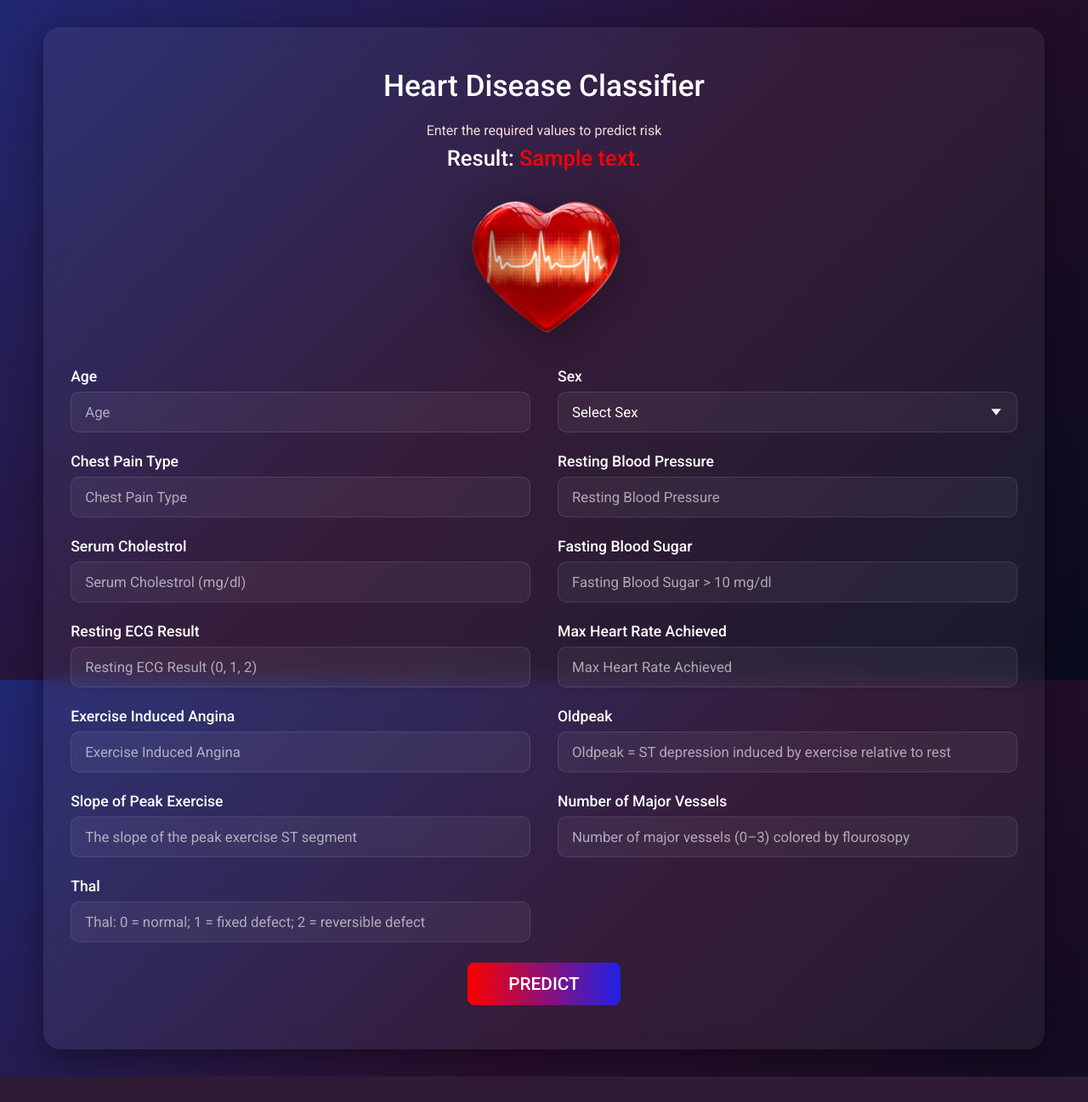
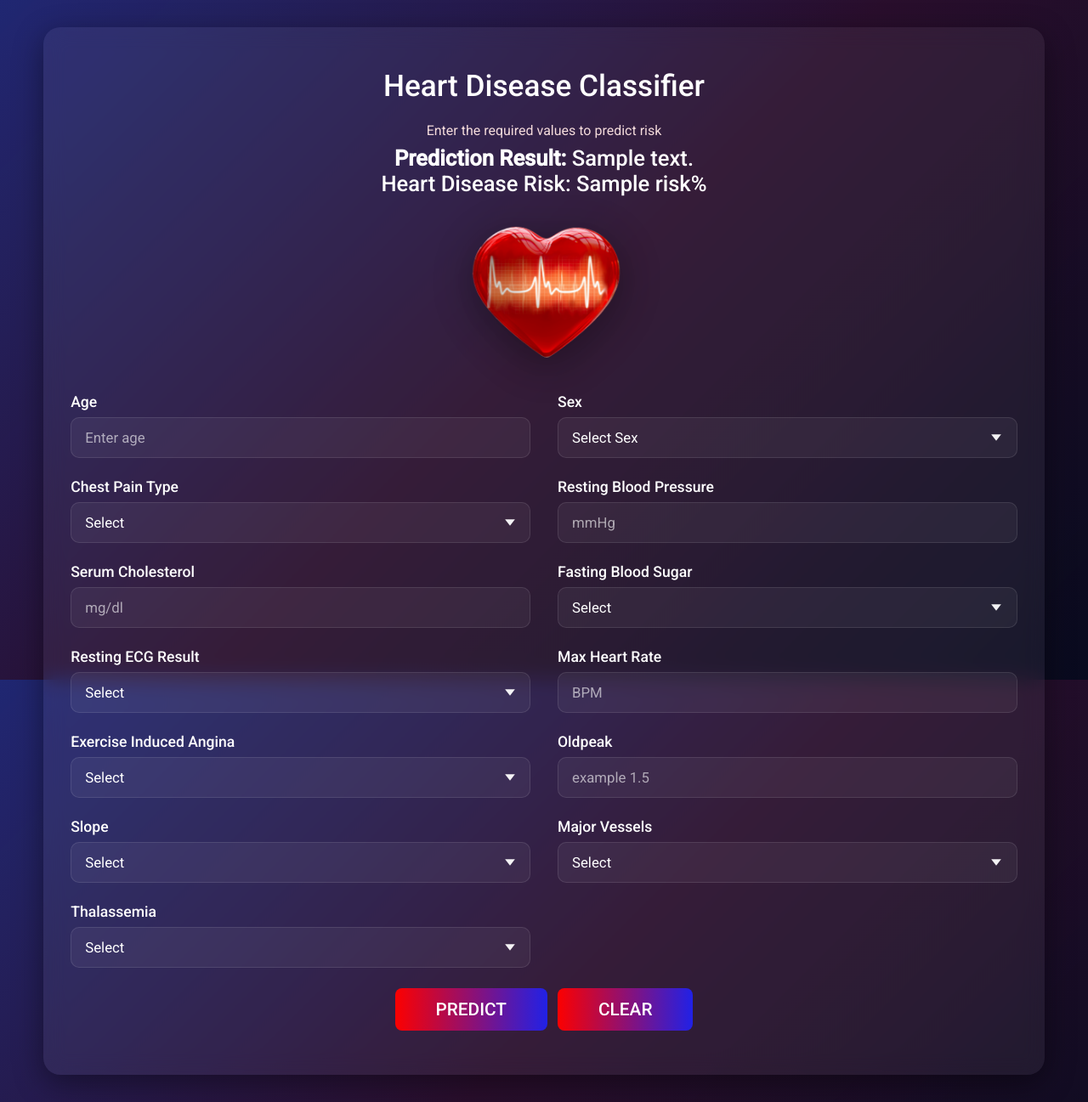
Before and after one commit to ritesh7081/Heart-Disease-Detection-System-Using, a Flask app: template templates/index.html in a window 1280 px wide. Shown: the whole page at 85% size. Before the commit the page ends 1267 px from the top, so only its background shows below. Run offline with Flask 3, Linux system fonts and the light colour scheme; the template is opened without the code that fills it: most values are stand-ins (such as "Sample title", 1, 10 or a date in 2020).

Commit message:
Adding some changes in this project

```diff
--- a/app.py
+++ b/app.py
@@ -1,44 +1,82 @@
-from flask import Flask, request,render_template
+from flask import Flask, request, render_template
 import numpy as np
-from DecisionTree import *
 import pandas as pd
 from sklearn.model_selection import train_test_split
+from sklearn.ensemble import RandomForestClassifier
 
 app = Flask(__name__)
 
+# Load dataset
+data = pd.read_csv("./heart/heart.csv")
+
+# Features and target
+X, y = data.values[:, 0:13], data.values[:, -1]
+
+# Train test split
+X_train, X_test, y_train, y_test = train_test_split(
+    X, y, test_size=0.2, random_state=42
+)
+
+# Train model
+clf = RandomForestClassifier(n_estimators=200, random_state=42)
+clf.fit(X_train, y_train)
+
+# Calculate accuracy
+accuracy = np.mean(clf.predict(X_test) == y_test)
+print("Model accuracy:", accuracy)
+
+
 @app.route("/")
 def home():
-    return render_template("index.html")
+    return render_template(
+        "index.html",
+        accuracy=round(accuracy * 100, 2)
+    )
 
-@app.route("/predict", methods = ["POST"])
+
+@app.route("/predict", methods=["POST"])
 def predict():
-    if(request.method == "POST"):
-        data = pd.read_csv("./heart/heart.csv")
-        X, y = data.values[:, 0:13], data.values[:, -1]
-        clf = DecisionTree()
-        X_train, X_test, y_train, y_test = train_test_split(X, y, test_size=0.2, random_state=42)
-        clf.fit(X_train, y_train)
-        # Read form values by field name to ensure correct ordering and parsing
-        expected_fields = [
-            "Age",
-            "Sex",
-            "ChestPainType",
-            "RestingBloodPressure",
-            "SerumCholestrol",
-            "FastingBloodSugar",
-            "RestingECGResult",
-            "MaxHeartRateAchieved",
-            "ExerciseInducedAngina",
-            "Oldpeak",
-            "Slope",
-            "MajorVessels",
-            "Thal",
-        ]
-        float_features = [float(request.form.get(f)) for f in expected_fields]
-        features = [np.array(float_features)]
-        prediction = clf.predict(features)
-        result = "Negative" if prediction == 0 else "Positive"
-        return render_template("index.html", prediction_text = result)
+
+    expected_fields = [
+        "Age",
+        "Sex",
+        "ChestPainType",
+        "RestingBloodPressure",
+        "SerumCholestrol",
+        "FastingBloodSugar",
+        "RestingECGResult",
+        "MaxHeartRateAchieved",
+        "ExerciseInducedAngina",
+        "Oldpeak",
+        "Slope",
+        "MajorVessels",
+        "Thal",
+    ]
+
+    float_features = [float(request.form.get(f)) for f in expected_fields]
+    features = [np.array(float_features)]
+
+    # Prediction
+    prediction = clf.predict(features)
+
+    # Probability
+    probability = clf.predict_proba(features)
+
+    # Risk %
+    risk = round(probability[0][1] * 100, 2)
+
+    if prediction[0] == 1:
+        result = "Positive"
+    else:
+        result = "Negative"
+
+    return render_template(
+        "index.html",
+        prediction_text=result,
+        risk=risk,
+        accuracy=round(accuracy * 100, 2)
+    )
+
 
 if __name__ == "__main__":
     app.run(host="0.0.0.0", debug=False)
--- a/static/index.js
+++ b/static/index.js
@@ -1,57 +1,55 @@
-const predictBtn = document.querySelector("button")
-const form = document.querySelector("form")
+document.addEventListener("DOMContentLoaded", function () {
 
-// result coloring and image effect
-const resultSpanEl = document.querySelector("span")
-const heartImg = document.querySelector("img")
-if (resultSpanEl && resultSpanEl.innerText == "Negative") {
-    resultSpanEl.style.color = "Green"
-    heartImg.style.filter = "hue-rotate(120deg)"
-    heartImg.style.transition = "all 0.75s linear"
-} else if (resultSpanEl) {
-    resultSpanEl.style.color = "Red"
-}
+    const resultSpan = document.getElementById("prediction-text");
+    const heartImg = document.getElementById("heart-img");
 
-// Sync Sex select to a readonly text field (id="sex-text")
-function initSexSync() {
-    const sexSelect = document.getElementById('sex')
-    const sexText = document.getElementById('sex-text')
-    if (!sexSelect || !sexText) return
+    if (resultSpan && heartImg) {
 
-    const updateText = () => {
-        const val = sexSelect.value
-        if (val === '1') sexText.value = 'Male'
-        else if (val === '0') sexText.value = 'Female'
-        else sexText.value = ''
+        const result = resultSpan.innerText.trim().toLowerCase();
+
+        if (result.includes("negative")) {
+
+            resultSpan.style.color = "green";
+            heartImg.style.filter = "hue-rotate(120deg)";
+            heartImg.style.transition = "all 0.75s linear";
+
+        } else if (result.includes("positive")) {
+
+            resultSpan.style.color = "red";
+            heartImg.style.filter = "none";
+        }
     }
 
-    sexSelect.addEventListener('change', updateText)
-    // initialize on load
-    updateText()
-}
 
-document.addEventListener('DOMContentLoaded', initSexSync)
+    // Form validation + loader
+    const predictForm = document.getElementById("predict-form");
+    const predictButton = document.querySelector(".btn");
+    const predictionText = document.getElementById("prediction-text");
 
-// Show loader on submit, do light client-side validation
-const predictForm = document.getElementById('predict-form') || form
-const predictButton = document.getElementById('predict-btn') || predictBtn
-const predictionText = document.getElementById('prediction-text') || document.querySelector('span')
+    if (predictForm) {
 
-if (predictForm) {
-    predictForm.addEventListener('submit', (e) => {
-        // simple validation: ensure sex selected
-        const sex = document.getElementById('sex')
-        if (!sex || sex.value === '') {
-            e.preventDefault()
-            // shake the select and show small message
-            sex && sex.classList.add('invalid')
-            setTimeout(()=> sex && sex.classList.remove('invalid'), 900)
-            return
-        }
+        predictForm.addEventListener("submit", function (e) {
 
-        // start loader
-        predictButton && predictButton.classList.add('loading')
-        predictionText && (predictionText.innerText = 'Predicting...')
-        // allow form to submit normally to server; loader will show until page navigates
-    })
-}
+            const sex = document.getElementById("sex");
+
+            if (!sex || sex.value === "") {
+                e.preventDefault();
+                sex.classList.add("invalid");
+                setTimeout(() => sex.classList.remove("invalid"), 900);
+                return;
+            }
+
+            if (predictButton) {
+                predictButton.classList.add("loading");
+            }
+
+            if (predictionText) {
+                predictionText.innerText = "Predicting...";
+                predictionText.style.color = "#555";
+            }
+
+        });
+
+    }
+
+});
--- a/static/style.css
+++ b/static/style.css
@@ -173,6 +173,7 @@ select::-ms-expand { display: none }
   display: flex;
   justify-content: center;
   align-items: center;
+  gap: 0.75rem;
 }
 
 .submit-btn > button {
--- a/templates/index.html
+++ b/templates/index.html
@@ -1,110 +1,193 @@
 <!DOCTYPE html>
 <html lang="en">
+
 <head>
-    <meta charset="UTF-8" />
-    <meta http-equiv="X-UA-Compatible" />
-    <meta name="viewport" content="width=device-width, initial-scale=1.0" />
+  <meta charset="UTF-8">
+  <meta http-equiv="X-UA-Compatible" content="IE=edge">
+  <meta name="viewport" content="width=device-width, initial-scale=1.0">
   <title>Heart Disease Prediction</title>
-    <link rel="stylesheet" href="../static/style.css" />
+
+  <link rel="stylesheet" href="../static/style.css">
+
 </head>
+
 <body>
+
   <div class="login">
+
     <div class="card">
+
       <header class="card-header">
+
         <h1>Heart Disease Classifier</h1>
-          <p class="subtitle">Enter the required values to predict risk</p>
+
+        <p class="subtitle">
+          Enter the required values to predict risk
+        </p>
+
+        <!-- <p class="accuracy">
+          Model Accuracy: <span>{{accuracy}}%</span>
+        </p> -->
+
       </header>
 
       <div class="result">
-          Result: <span id="prediction-text">{{prediction_text}}</span>
+
+        <strong>Prediction Result:</strong>
+
+        <span id="prediction-text">
+          {{prediction_text}}
+        </span>
+
+        {% if risk %}
+        <p class="risk">
+          Heart Disease Risk: <span>{{risk}}%</span>
+        </p>
+        {% endif %}
+
       </div>
 
-        <form id="predict-form" action="predict" method="POST" novalidate>
+      <form id="predict-form" action="predict" method="POST">
+
         <div class="form-grid">
+
           <div class="heart-img">
-              <img src="../static/images/heart_img.png" alt="Heart" />
+            <img id="heart-img" src="../static/images/heart_img.png" alt="Heart">
           </div>
 
+
           <div class="input-container">
-              <label for="age">Age</label>
-              <input id="age" name="Age" type="number" step="any" placeholder="Age" required />
+            <label>Age</label>
+            <input name="Age" type="number" min="1" max="120" placeholder="Enter age" required>
           </div>
 
+
           <div class="input-container">
-              <label for="sex">Sex</label>
-              <div class="select-with-text">
-                <select id="sex" name="Sex" required>
+            <label>Sex</label>
+            <select name="Sex" id="sex" required>
               <option value="">Select Sex</option>
-                  <option value="1">Male</option>
-                  <option value="0">Female</option>
+              <option value="0">0 - Female</option>
+              <option value="1">1 - Male</option>
             </select>
-                <!-- <input id="sex-text" type="text" readonly placeholder="Sex" /> -->
-              </div>
           </div>
 
+
           <div class="input-container">
-              <label for="CPT">Chest Pain Type</label>
-              <input id="CPT" name="ChestPainType" type="number" step="any" placeholder="Chest Pain Type" required />
+            <label>Chest Pain Type</label>
+            <select name="ChestPainType" required>
+              <option value="">Select</option>
+              <option value="0">0 - Typical Angina</option>
+              <option value="1">1 - Atypical Angina</option>
+              <option value="2">2 - Non-anginal Pain</option>
+              <option value="3">3 - Asymptomatic</option>
+            </select>
           </div>
 
+
           <div class="input-container">
-              <label for="RBP">Resting Blood Pressure</label>
-              <input id="RBP" name="RestingBloodPressure" type="number" step="any" placeholder="Resting Blood Pressure" required />
+            <label>Resting Blood Pressure</label>
+            <input name="RestingBloodPressure" type="number" min="80" max="200" placeholder="mmHg" required>
           </div>
 
+
           <div class="input-container">
-              <label for="SerumC">Serum Cholestrol</label>
-              <input id="SerumC" name="SerumCholestrol" type="number" step="any" placeholder="Serum Cholestrol (mg/dl)" required />
+            <label>Serum Cholesterol</label>
+            <input name="SerumCholestrol" type="number" min="100" max="600" placeholder="mg/dl" required>
           </div>
 
+
           <div class="input-container">
-              <label for="FBS">Fasting Blood Sugar</label>
-              <input id="FBS" name="FastingBloodSugar" type="number" step="any" placeholder="Fasting Blood Sugar > 10 mg/dl" required />
+            <label>Fasting Blood Sugar</label>
+            <select name="FastingBloodSugar" required>
+              <option value="">Select</option>
+              <option value="0">0 - ≤ 120 mg/dl</option>
+              <option value="1">1 - > 120 mg/dl</option>
+            </select>
           </div>
 
+
           <div class="input-container">
-              <label for="RECGR">Resting ECG Result</label>
-              <input id="RECGR" name="RestingECGResult" type="number" step="any" placeholder="Resting ECG Result (0, 1, 2)" required />
+            <label>Resting ECG Result</label>
+            <select name="RestingECGResult" required>
+              <option value="">Select</option>
+              <option value="0">0 - Normal</option>
+              <option value="1">1 - ST-T abnormality</option>
+              <option value="2">2 - Left ventricular hypertrophy</option>
+            </select>
           </div>
 
+
           <div class="input-container">
-              <label for="MHRA">Max Heart Rate Achieved</label>
-              <input id="MHRA" name="MaxHeartRateAchieved" type="number" step="any" placeholder="Max Heart Rate Achieved" required />
+            <label>Max Heart Rate</label>
+            <input name="MaxHeartRateAchieved" type="number" min="60" max="220" placeholder="BPM" required>
           </div>
 
+
           <div class="input-container">
-              <label for="EIA">Exercise Induced Angina</label>
-              <input id="EIA" name="ExerciseInducedAngina" type="number" step="any" placeholder="Exercise Induced Angina" required />
+            <label>Exercise Induced Angina</label>
+            <select name="ExerciseInducedAngina" required>
+              <option value="">Select</option>
+              <option value="0">0 - No</option>
+              <option value="1">1 - Yes</option>
+            </select>
           </div>
 
+
           <div class="input-container">
-              <label for="oldpeak">Oldpeak</label>
-              <input id="oldpeak" name="Oldpeak" type="number" step="any" placeholder="Oldpeak = ST depression induced by exercise relative to rest" required />
+            <label>Oldpeak</label>
+            <input name="Oldpeak" type="number" step="0.1" min="0" max="6" placeholder="example 1.5" required>
           </div>
 
+
           <div class="input-container">
-              <label for="slope">Slope of Peak Exercise</label>
-              <input id="slope" name="Slope" type="number" step="any" placeholder="The slope of the peak exercise ST segment" required />
+            <label>Slope</label>
+            <select name="Slope" required>
+              <option value="">Select</option>
+              <option value="0">0 - Upsloping</option>
+              <option value="1">1 - Flat</option>
+              <option value="2">2 - Downsloping</option>
+            </select>
           </div>
 
+
           <div class="input-container">
-              <label for="MV">Number of Major Vessels</label>
-              <input id="MV" name="MajorVessels" type="number" step="any" placeholder="Number of major vessels (0–3) colored by flourosopy" required />
+            <label>Major Vessels</label>
+            <select name="MajorVessels" required>
+              <option value="">Select</option>
+              <option value="0">0</option>
+              <option value="1">1</option>
+              <option value="2">2</option>
+              <option value="3">3</option>
+              <option value="4">4</option>
+            </select>
           </div>
 
+
           <div class="input-container">
-              <label for="thal">Thal</label>
-              <input id="thal" name="Thal" type="number" step="any" placeholder="Thal: 0 = normal; 1 = fixed defect; 2 = reversible defect" required />
+            <label>Thalassemia</label>
+            <select name="Thal" required>
+              <option value="">Select</option>
+              <option value="1">1 - Normal</option>
+              <option value="2">2 - Fixed Defect</option>
+              <option value="3">3 - Reversible Defect</option>
+            </select>
           </div>
+
         </div>
 
         <div class="submit-btn">
           <button type="submit" class="btn">Predict</button>
+          <button type="reset" class="btn reset">Clear</button>
         </div>
+
       </form>
+
     </div>
+
   </div>
 
   <script src="../static/index.js"></script>
+
 </body>
+
 </html>
```
Lines whose indentation alone changed are shown as unchanged.
